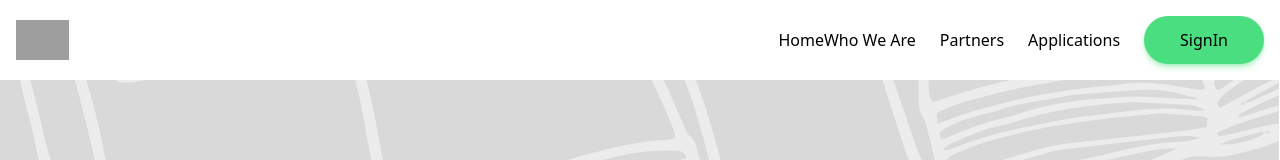
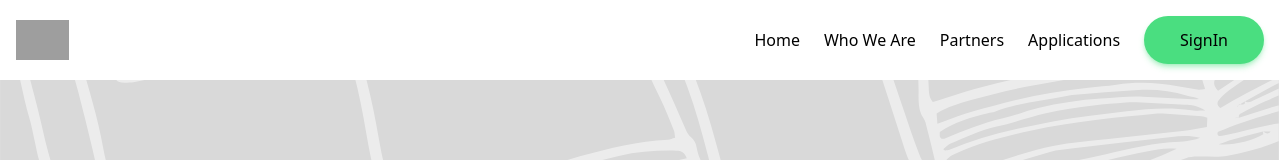
Before and after one commit to YagneshP/byssi, a Next.js app: page / in a window 1280 px wide. Shown: the top 160 px of the page. Built offline with nearby package versions, Linux system fonts and the light colour scheme; grey boxes are pictures that could not be loaded.

Commit message:
Add style to anchor tag instead of Link

```diff
--- a/component/Navbar/index.js
+++ b/component/Navbar/index.js
@@ -14,11 +14,10 @@ const Navbar = () => {
       </a>
       {/* NavLinks shown at sm and bigger */}
       <div className='hidden sm:flex  justify-evenly items-center'>
-        <Link
-          href='/'
-          className='font-medium active:text-orange-500 hover:bg-rose-600 pr-6'
-        >
-          <a>Home</a>
+        <Link href='/'>
+          <a className='font-medium text-black hover:text-rose-600 pr-6'>
+            Home
+          </a>
         </Link>
 
         <a href='#' className='font-medium text-black hover:text-rose-600 pr-6'>
```
